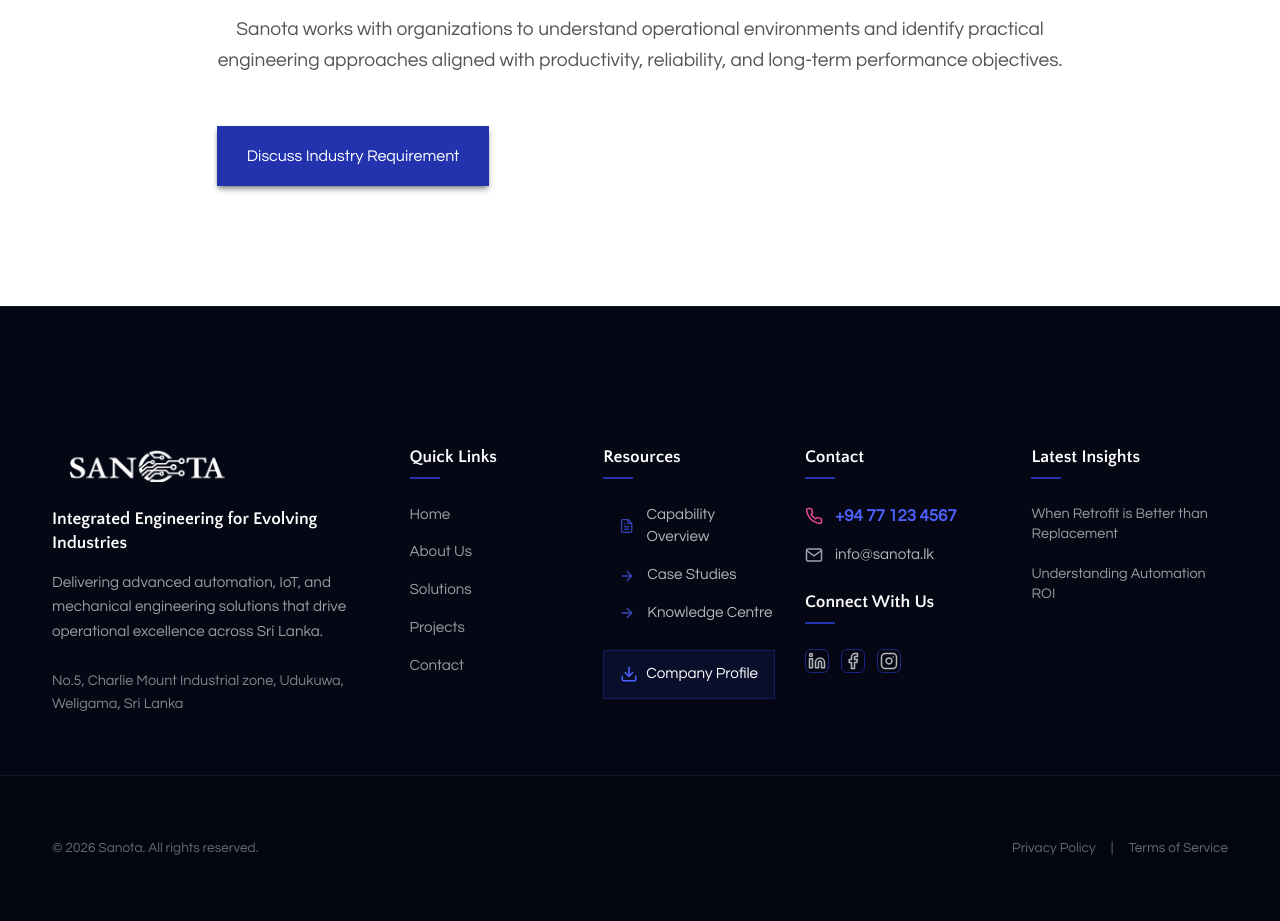
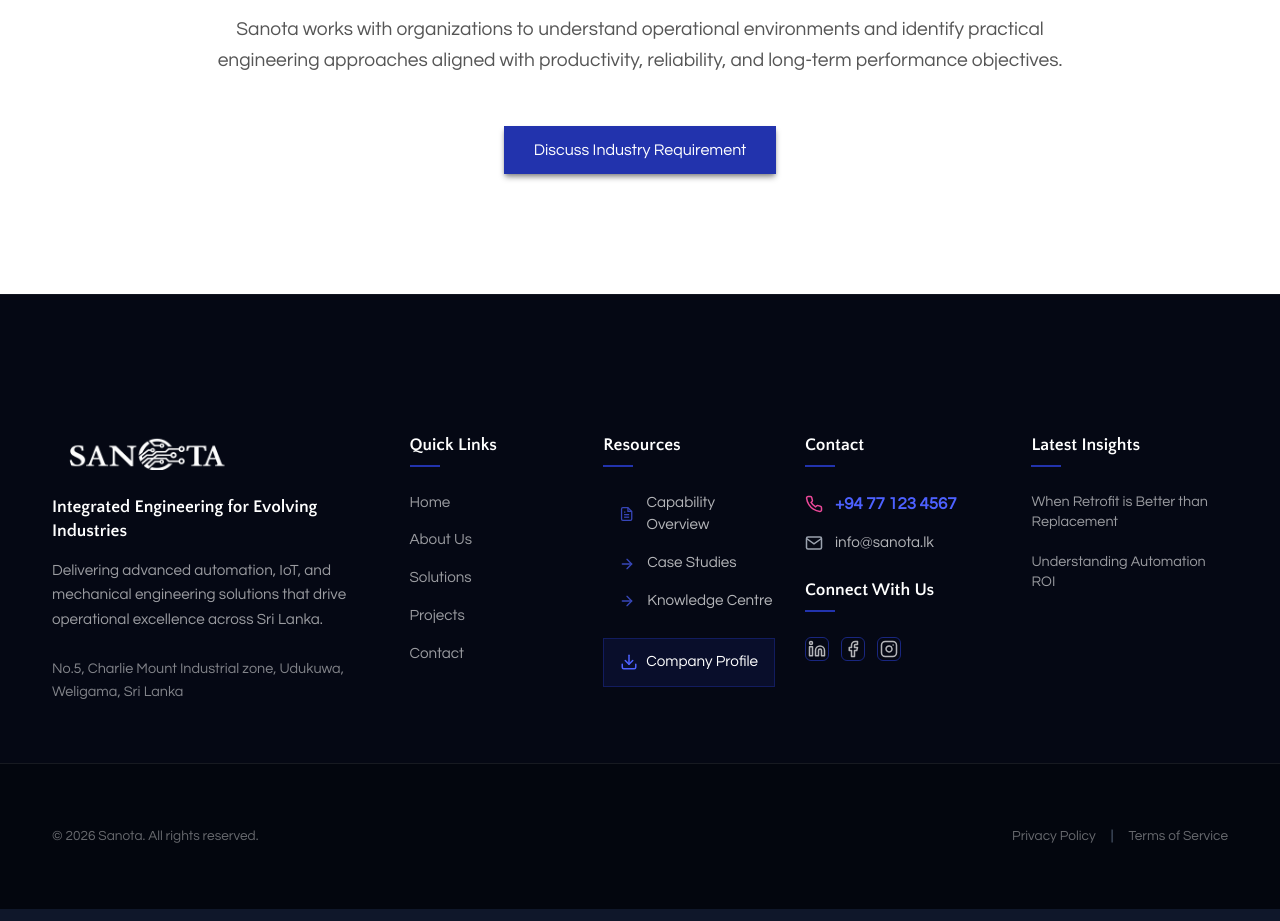
Before and after one commit to Knoweb/sanota-site, a React (Vite) app: page /industries/tea in a window 1280 px wide. Shown: the part 8060-8981 px from the top of the page. Built offline with nearby package versions, Linux system fonts and the light colour scheme.

Commit message:
UI: Center the primary button in the Final CTA section and remove extra buttons

```diff
--- a/src/pages/TeaIndustry/TeaIndustry.jsx
+++ b/src/pages/TeaIndustry/TeaIndustry.jsx
@@ -490,12 +490,6 @@
                             <Link to="/contact" className="btn btn-primary tea-btn-primary">
                                 Discuss Industry Requirement
                             </Link>
-                            <Link to="/contact" className="btn btn-secondary-outline tea-btn-secondary">
-                                Request Technical Discussion
-                            </Link>
-                            <Link to="/solutions" className="btn btn-secondary-outline tea-btn-secondary">
-                                Explore Solutions
-                            </Link>
                         </div>
                     </div>
                 </div>
```
